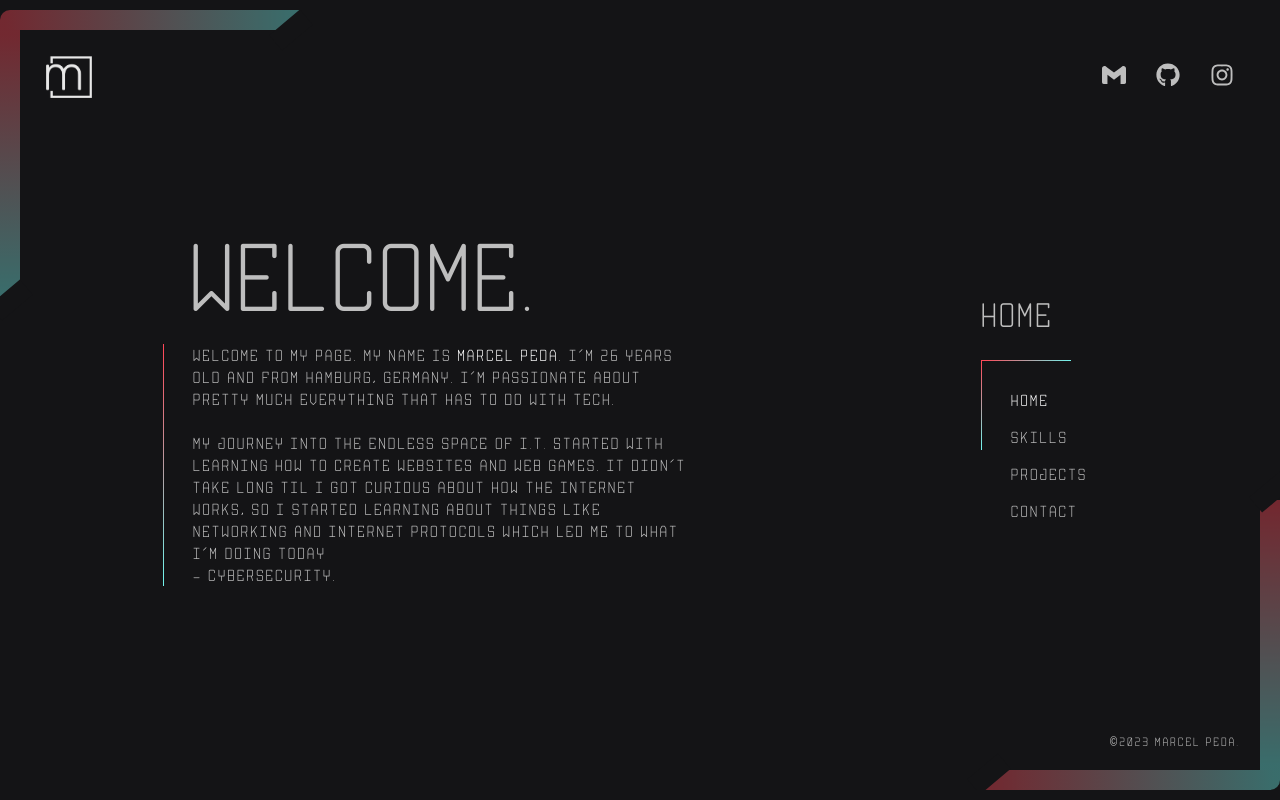
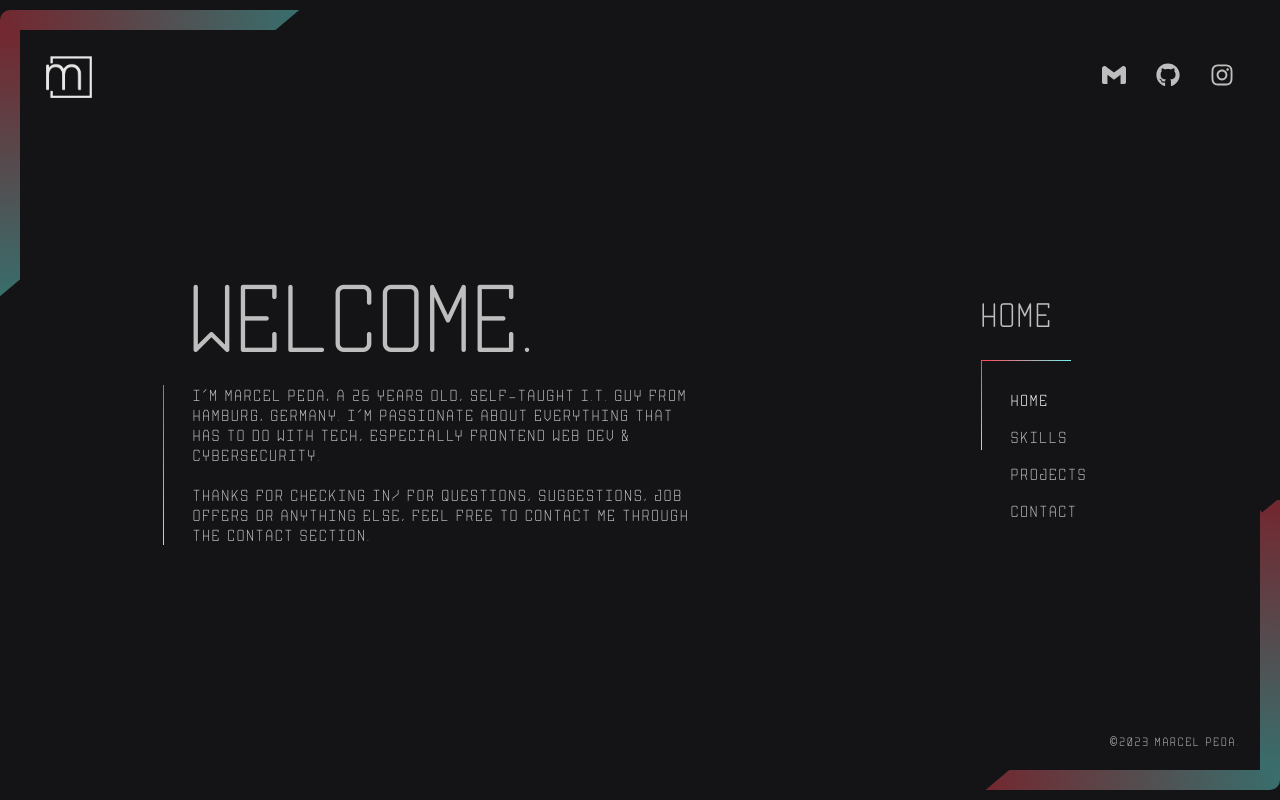
Before and after one commit to marceeelp/portfolio, a React (Vite) app: page / in a window 1280 px wide. Both pictures are taken after a click on the item "Home". Built offline with nearby package versions, Linux system fonts and the light colour scheme.

Commit message:
not fixed: random word animation home

```diff
--- a/src/App.jsx
+++ b/src/App.jsx
@@ -38,21 +38,27 @@ const App = () => {
     <PageProvider>
       <main className="wrapper">
         <Preloader />
+
         <Header
           mobile={mobile}
           isClicked={isClicked}
           handleClick={handleClick}
         />
+
         <Routes location={location}>
           <Route path="/portfolio" element={<Home />} />
           <Route path="/portfolio/skills" element={<Skills />} />
           <Route path="/portfolio/projects" element={<Projects />} />
           <Route path="/portfolio/contact" element={<Contact />} />
         </Routes>
+
         {!mobile && <Nav />}
-        {mobile && isClicked && <MobileNav handleClick={handleClick} />}
+        {mobile && isClicked && (
+          <MobileNav handleClick={handleClick} isClicked={isClicked} />
+        )}
+
         <Frame isClicked={isClicked} />
-        <CanvasBackground />
+        {/* <CanvasBackground /> */}
       </main>
     </PageProvider>
   );
--- a/src/components/home/Home.jsx
+++ b/src/components/home/Home.jsx
@@ -1,30 +1,49 @@
+import { useState, useEffect } from "react";
 import { usePage } from "../../contexts/PageContext";
+import { text1, text2 } from "./words";
 import useTextAnimation from "../../animations/useTextAnimation";
 import "./home.css";
 
 const Home = () => {
   const page = usePage();
   const heading = useTextAnimation("Welcome.", 4200);
+  const [currentWord, setCurrentWord] = useState("");
+  const [animatedWord, setAnimatedWord] = useTextAnimation("");
+
+  useEffect(() => {
+    const interval = setInterval(() => {
+      const combinedText = [...text1, ...text2];
+      const randomIndex = Math.floor(Math.random() * combinedText.length);
+      setCurrentWord(combinedText[randomIndex]);
+    }, 4000);
+
+    return () => clearInterval(interval);
+  }, []);
+
+  useEffect(() => setAnimatedWord(currentWord), [currentWord]);
+
+  const renderAnimatedWord = (word) => (
+    <span>{word === currentWord ? animatedWord : word}</span>
+  );
 
   return (
     <section
       className={`home--section ${page === "Home" ? "visible" : "invisible"}`}
     >
       <h1>{heading}</h1>
-      <p>
-        Welcome to my page<span>.</span> My name is <span>Marcel Peda. </span>
-        I'm 26 years old and from Hamburg<span>,</span> Germany<span>. </span>
-        I'm passionate about pretty much everything that has to do with tech
-        <span>.</span>
+      <div className="text--wrapper">
+        <p>
+          {text1.map((word, i) => (
+            <span key={i}>{renderAnimatedWord(word)} </span>
+          ))}
+        </p>
         <br />
-        <br />
-        My journey into the endless space of I.T. started with learning how to
-        create Websites and Web games<span>.</span> It didn't take long til I
-        got curious about how the Internet works<span>,</span> so I started
-        learning about things like Networking and Internet Protocols which led
-        me to what I'm doing today
-        <br />- Cybersecurity<span>.</span>
-      </p>
+        <p>
+          {text2.map((word, i) => (
+            <span key={i}>{renderAnimatedWord(word)} </span>
+          ))}
+        </p>
+      </div>
     </section>
   );
 };
--- a/src/components/home/home.css
+++ b/src/components/home/home.css
@@ -3,14 +3,14 @@
   margin-left: 2.6rem;
 }
 
-.home--section > p {
+.home--section > .text--wrapper {
   max-width: 50rem;
   margin-left: 3rem;
-  line-height: 2.2rem;
   position: relative;
+  line-height: 2rem;
 }
 
-.home--section > p::before {
+.home--section > .text--wrapper::before {
   content: "";
   width: 1px;
   height: 100%;
@@ -18,10 +18,6 @@
   top: 0;
   left: -3rem;
   background: var(--gradient-vertical);
-}
-
-.home--section > p > span {
-  color: var(--white);
 }
 
 /* -------- MEDIA QUERIES -------- */
--- /dev/null
+++ b/src/components/home/words.jsx
@@ -0,0 +1,43 @@
+export const text1 = [
+  "I'm ",
+  "Marcel Peda,", //animate [1]
+  "a ",
+  "26 ",
+  "years ",
+  "old, ",
+  "self-taught ",
+  "I.T. guy from ", //animate [7]
+  "Hamburg, ",
+  "Germany. ",
+  "I'm ",
+  "passionate ",
+  "about ",
+  "everything that ", //animate [13]
+  "has ",
+  "to ",
+  "do ",
+  "with ",
+  "tech, ",
+  "especially ",
+  "frontend web dev & ", //animate [20]
+  "Cybersecurity. ", //animate [21]
+];
+
+export const text2 = [
+  "Thanks ",
+  "for ",
+  "checking ",
+  "in! ",
+  "For ",
+  "questions, ",
+  "suggestions, job ", //animate [6]
+  "offers ",
+  "or anything ", //animate [8]
+  "else, ",
+  "feel ",
+  "free ",
+  "to ",
+  "contact me through ", //animate [13]
+  "the ",
+  "contact section.", //animate [15]
+];
--- a/src/index.css
+++ b/src/index.css
@@ -75,7 +75,7 @@ body {
 section {
   width: 60%;
   padding-right: 8rem;
-  z-index: 1;
+  z-index: 2;
 }
 
 h1,
```
Also changed, not shown: src/components/preloader/preloader.css (+0 -11 lines).
